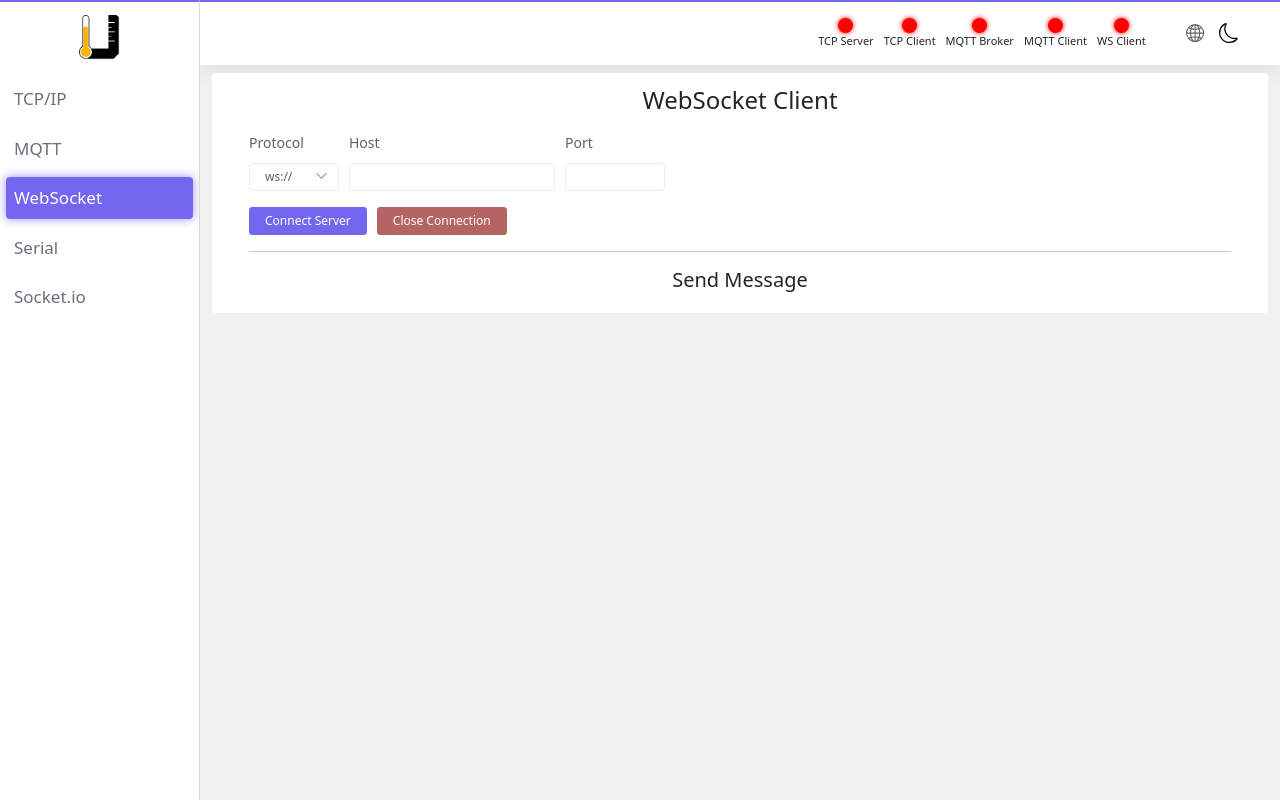
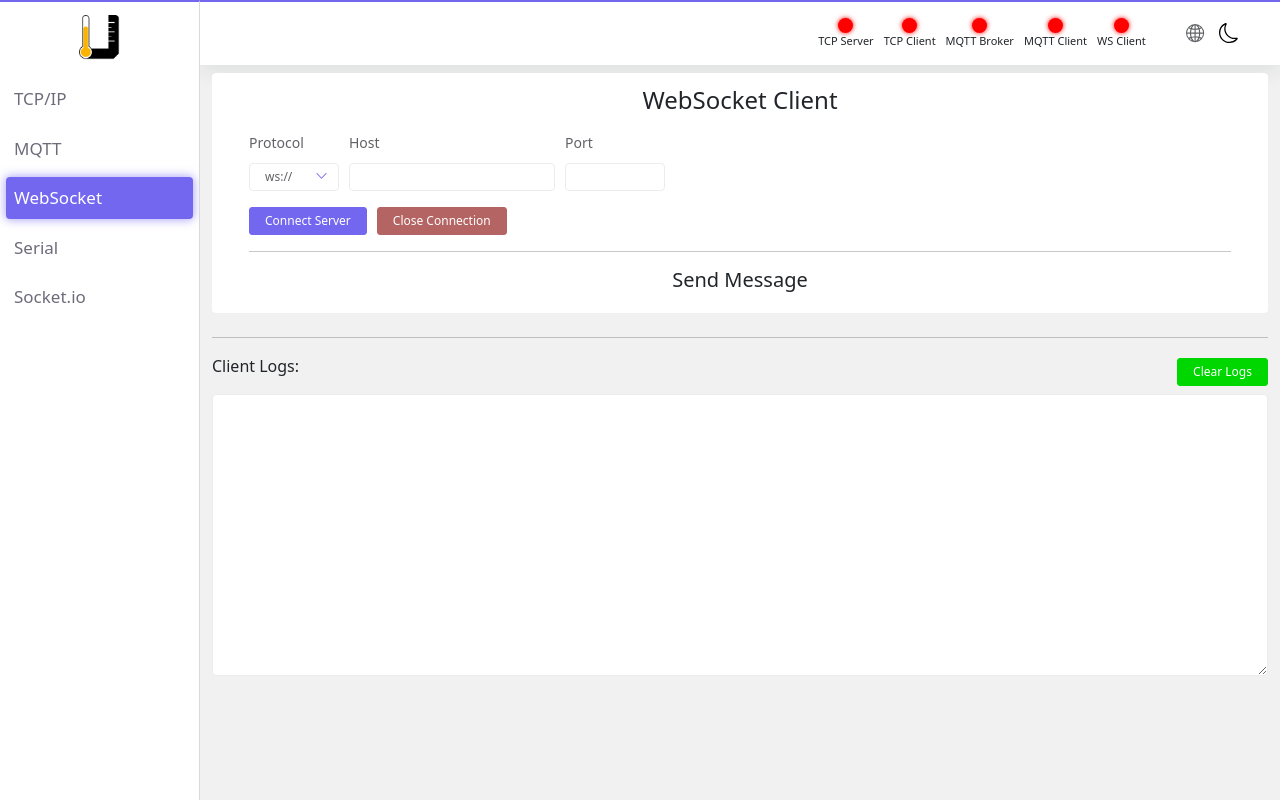
Before and after one commit to sefaun/communication-tools, a Vue app: page /websocket in a window 1280 px wide. Built offline with nearby package versions, Linux system fonts and the light colour scheme.

Commit message:
websocket eksikler yapıldı.

```diff
--- a/src/assets/styles/tools/elementUI/_dropdown.scss
+++ b/src/assets/styles/tools/elementUI/_dropdown.scss
@@ -2,3 +2,7 @@
   background-color: $primary !important;
   color: white !important;
 }
+
+.el-select-dropdown__item.selected {
+  color: $primary !important
+}
--- a/src/locales/lang/en.json
+++ b/src/locales/lang/en.json
@@ -31,6 +31,9 @@
       "type_host_and_port": "Type Host and Port",
       "type_subscribe_topic": "Type Subscribe Topic",
       "type_publish_topic_and_message": "Type Publish Topic ve Message"
+    },
+    "websocket_client": {
+      "type_protocol_host_port": "Type Protocol, Host and Port"
     }
   },
   "sidebar": {
@@ -83,7 +86,13 @@
     }
   },
   "websocket": {
+    "index": {
+      "clear_logs": "Clear Logs",
+      "client_logs": "Client Logs"
+    },
     "client": {
+      "protocol": "Protocol",
+      "host": "Host",
       "connect_to_server": "Connect Server",
       "close_connection": "Close Connection",
       "send_message_to_server": "Send Message"
--- a/src/locales/lang/tr.json
+++ b/src/locales/lang/tr.json
@@ -31,6 +31,9 @@
       "type_host_and_port": "Sunucu Adı ve Portu Yazınız",
       "type_subscribe_topic": "Abone İsmi Yazınız",
       "type_publish_topic_and_message": "Publish Topic and Mesaj Yazınız"
+    },
+    "websocket_client": {
+      "type_protocol_host_port": "Protokol, Sunucu ve Portu Yazınız"
     }
   },
   "sidebar": {
@@ -83,7 +86,13 @@
     }
   },
   "websocket": {
+    "index": {
+      "clear_logs": "Kayıtları Sil",
+      "client_logs": "Kullanıcı Kayıtları"
+    },
     "client": {
+      "protocol": "Protokol",
+      "host": "Sunucu",
       "connect_to_server": "Server'a Bağlan",
       "close_connection": "Bağlantıyı Sonlandır",
       "send_message_to_server": "Mesaj Gönder"
--- a/src/views/WebSocket/Index.vue
+++ b/src/views/WebSocket/Index.vue
@@ -7,15 +7,59 @@
         </div>
       </div>
     </div>
+    <hr />
+    <div class="row justify-content-around mb-2">
+      <div class="col-12">
+        <div class="row justify-content-around mb-2">
+          <div class="col-6">
+            <div class="texts-dark">
+              {{ $t("websocket.index.client_logs") }}:
+            </div>
+          </div>
+          <div class="col-6 d-flex justify-content-end">
+            <el-button
+              class="m-0 mt-1"
+              size="mini"
+              type="success"
+              @click="clearWebSocketClientLogs()"
+              >{{ $t("websocket.index.clear_logs") }}</el-button
+            >
+          </div>
+        </div>
+        <div class="row justify-content-around">
+          <div class="col-12">
+            <el-input
+              :readonly="true"
+              type="textarea"
+              :rows="15"
+              size="mini"
+              v-model="print_websocket_client_messages"
+            >
+            </el-input>
+          </div>
+        </div>
+      </div>
+    </div>
   </div>
 </template>
 
 <script>
 import WebSocketClient from "./WebSocketClient.vue";
+import { mapGetters } from "vuex";
 
 export default {
   components: {
     WebSocketClient,
+  },
+  computed: {
+    ...mapGetters({
+      print_websocket_client_messages: "getWebSocketClientMessageLog",
+    }),
+  },
+  methods: {
+    clearWebSocketClientLogs() {
+      this.$store.commit("clearWebSocketClientMessageLogs");
+    },
   },
 };
 </script>
--- a/src/views/WebSocket/WebSocketClient.vue
+++ b/src/views/WebSocket/WebSocketClient.vue
@@ -13,10 +13,10 @@
           class="demo-form-inline"
           style="width: 100px"
         >
-          <el-form-item label="Protocol">
+          <el-form-item :label="$t('websocket.client.protocol')">
             <el-select
               size="mini"
-              placeholder="Protocol"
+              :placeholder="$t('websocket.client.protocol')"
               v-model="protocol"
               :disabled="websocket_client_server_status"
             >
@@ -26,7 +26,7 @@
           </el-form-item>
         </el-form>
         <el-form label-position="top" :inline="true" class="demo-form-inline">
-          <el-form-item :label="$t('tcp.client.host')">
+          <el-form-item :label="$t('websocket.client.host')">
             <el-input
               class="mb-2"
               size="mini"
@@ -128,6 +128,11 @@ export default {
     createWebSocketClientConnection() {
       if (this.protocol && this.host && this.port) {
         this.$store.dispatch("createWebSocketClientConnection");
+      } else {
+        this.$store.dispatch("pushNotification", {
+          message: "notifications.websocket_client.type_protocol_host_port",
+          type: "warning",
+        });
       }
     },
     sendWebSocketClientMessageToServer() {
```
Also changed, not shown: 1 other file (tests, documents, lock files or other folders).
